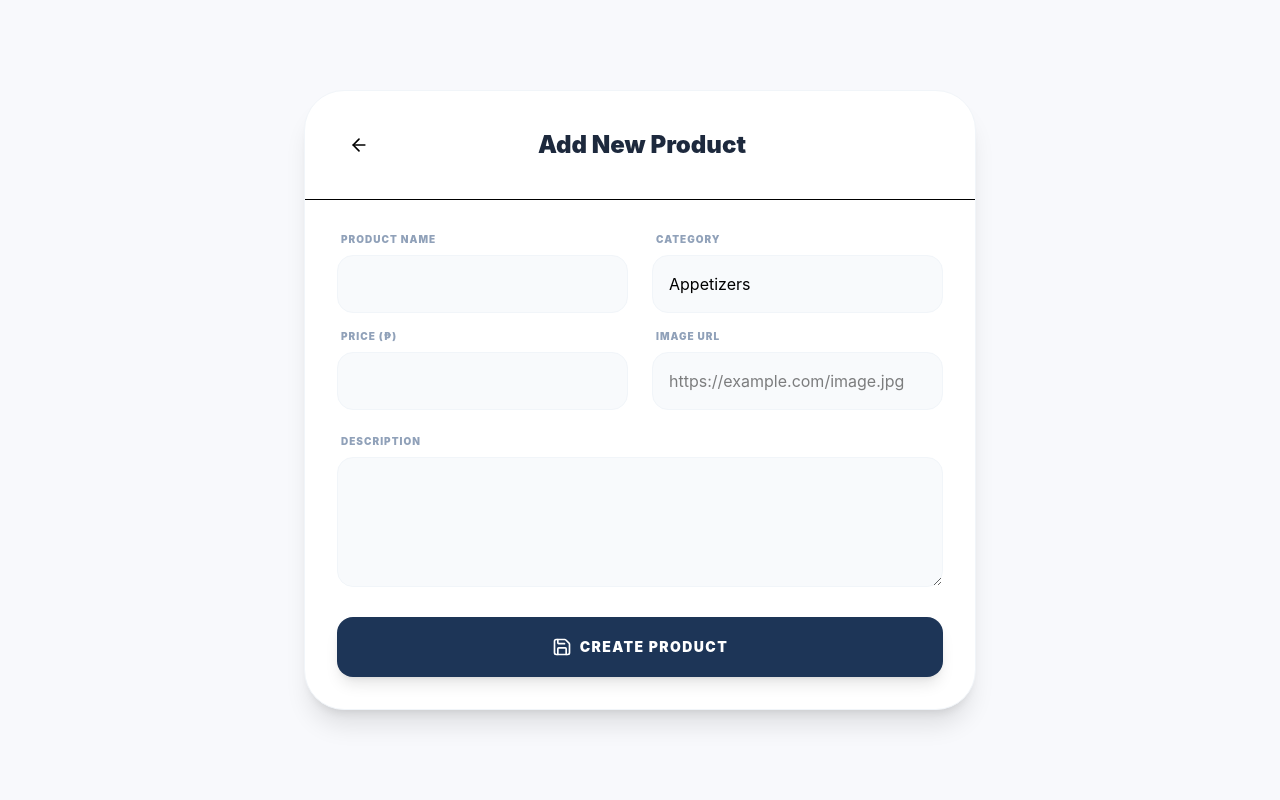
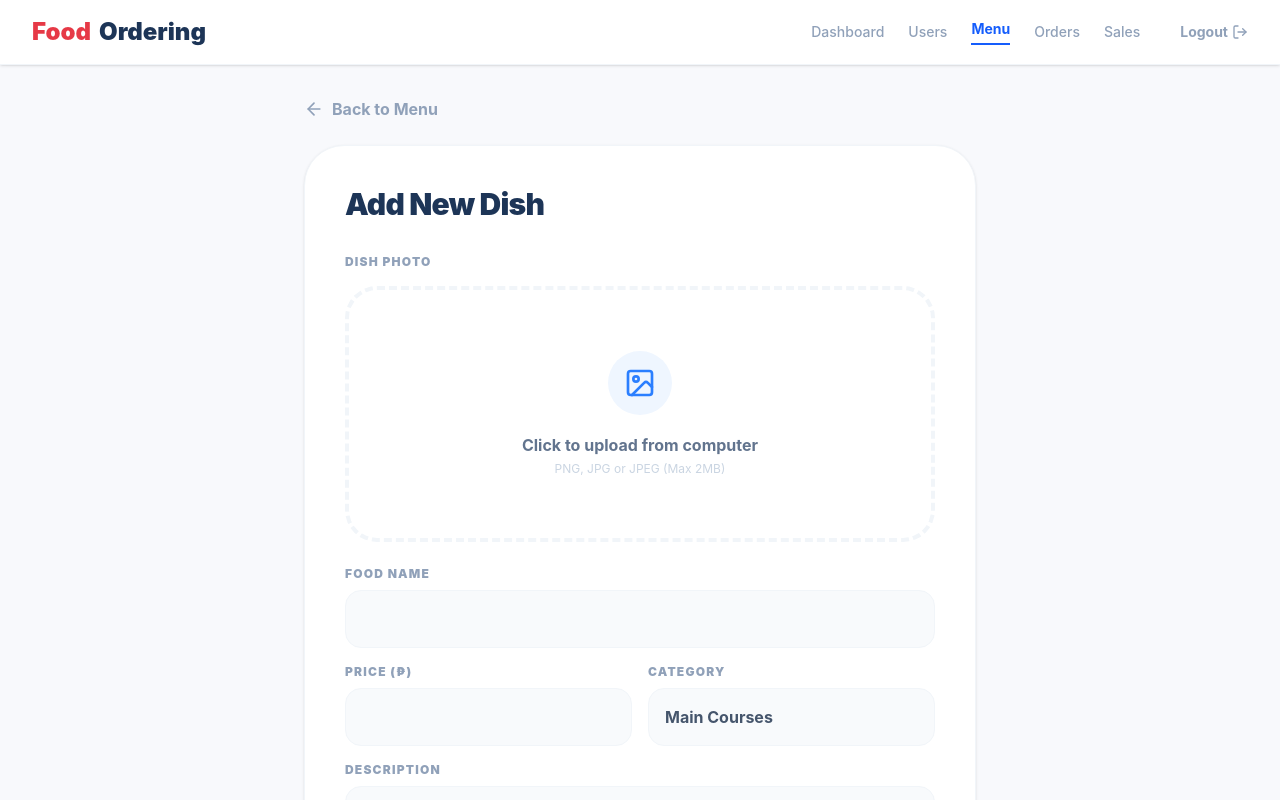
Before and after one commit to trishamaegapuz/food-ordering, a React (Vite) app in the folder client/: page /admin/menu/add in a window 1280 px wide. Shown: the top 800 px of the page. Built offline with nearby package versions, Linux system fonts and the light colour scheme; sample sign-in values are in the browser's storage.

Commit message:
added client

```diff
--- a/client/src/pages/AddEditProduct.jsx
+++ b/client/src/pages/AddEditProduct.jsx
@@ -1,99 +1,205 @@
-import React, { useState, useEffect } from 'react';
+import React, { useState, useEffect, useRef } from 'react';
 import { useNavigate, useParams } from 'react-router-dom';
 import axios from 'axios';
-import { ArrowLeft, Save, Loader2, Image as ImageIcon } from 'lucide-react';
-
-const API_URL = import.meta.env.VITE_API_URL || 'https://food-ordering-wq61.onrender.com';
+import {
+  Save, ArrowLeft, Image as ImageIcon,
+  Upload, LogOut
+} from 'lucide-react';
 
 const AddEditProduct = () => {
-  const { id } = useParams(); // Kung may ID, Edit mode tayo
+  const { id } = useParams();
   const navigate = useNavigate();
-  const [loading, setLoading] = useState(false);
+  const fileInputRef = useRef(null);
+  const isEdit = !!id;
+
   const [formData, setFormData] = useState({
     name: '',
     description: '',
     price: '',
-    category: 'Appetizers',
+    category: 'Main Courses',
     image_url: ''
   });
+  const [showLogoutModal, setShowLogoutModal] = useState(false);
+
+  // --- LOGOUT LOGIC ---
+  const handleLogoutClick = () => setShowLogoutModal(true);
+  const cancelLogout = () => setShowLogoutModal(false);
+  const confirmLogout = () => {
+    localStorage.removeItem('token');
+    localStorage.removeItem('user');
+    navigate('/login');
+    setShowLogoutModal(false);
+  };
 
   useEffect(() => {
-    if (id) fetchProduct();
-  }, [id]);
+    const token = localStorage.getItem('token');
+    if (!token) {
+      navigate('/login');
+      return;
+    }
 
-  const fetchProduct = async () => {
-    try {
-      const res = await axios.get(`${API_URL}/api/products`);
-      const product = res.data.find(p => p.id === parseInt(id));
-      if (product) setFormData(product);
-    } catch (err) {
-      console.error("Fetch error:", err);
+    if (isEdit) {
+      // Fetch products and find the specific one
+      axios.get(`https://food-ordering-wq61.onrender.com/api/products`)
+        .then(res => {
+          // Check if data is an array or object and find the item
+          const products = Array.isArray(res.data) ? res.data : [];
+          const item = products.find(p => p.id === parseInt(id));
+          if (item) {
+            setFormData({
+              name: item.name || '',
+              description: item.description || '',
+              price: item.price || '',
+              category: item.category || 'Main Courses',
+              image_url: item.image_url || ''
+            });
+          }
+        })
+        .catch(err => console.error("Error fetching product:", err));
+    }
+  }, [id, isEdit, navigate]);
+
+  const handleFileChange = (e) => {
+    const file = e.target.files[0];
+    if (file) {
+      // Basic check for file size (2MB limit)
+      if (file.size > 2 * 1024 * 1024) {
+        alert("File is too large! Please upload an image smaller than 2MB.");
+        return;
+      }
+      const reader = new FileReader();
+      reader.onloadend = () => {
+        setFormData({ ...formData, image_url: reader.result });
+      };
+      reader.readAsDataURL(file);
     }
   };
 
   const handleSubmit = async (e) => {
     e.preventDefault();
-    setLoading(true);
     const token = localStorage.getItem('token');
 
     try {
-      if (id) {
-        await axios.put(`${API_URL}/api/products/${id}`, formData, {
-          headers: { Authorization: `Bearer ${token}` }
-        });
+      const config = {
+        headers: {
+          'Authorization': `Bearer ${token}`,
+          'Content-Type': 'application/json'
+        }
+      };
+
+      // Prepare data for submission
+      const submissionData = {
+        ...formData,
+        price: parseFloat(formData.price) // Ensure price is a number
+      };
+
+      if (isEdit) {
+        await axios.put(`https://food-ordering-wq61.onrender.com/api/products/${id}`, submissionData, config);
+        alert("Dish updated successfully!");
       } else {
-        await axios.post(`${API_URL}/api/products`, formData, {
-          headers: { Authorization: `Bearer ${token}` }
-        });
+        await axios.post('https://food-ordering-wq61.onrender.com/api/products', submissionData, config);
+        alert("New dish added successfully!");
       }
       navigate('/admin/menu');
     } catch (err) {
-      alert("Error saving product");
-    } finally {
-      setLoading(false);
+      console.error("Save error:", err);
+      alert(err.response?.data?.error || "Error saving product. Check if the image is too large.");
     }
   };
 
   return (
-    <div className="min-h-screen bg-[#F8F9FC] p-8 flex justify-center items-center">
-      <div className="bg-white w-full max-w-2xl rounded-[2.5rem] shadow-xl border border-slate-100 overflow-hidden">
-        <div className="p-8 border-b flex items-center justify-between">
-          <button onClick={() => navigate('/admin/menu')} className="p-3 hover:bg-slate-50 rounded-2xl transition-all">
-            <ArrowLeft size={20} />
+    <div className="min-h-screen flex flex-col bg-[#F8F9FC] font-sans text-slate-600">
+
+      <div className="flex-grow">
+        {/* --- NAVIGATION BAR --- */}
+        <nav className="bg-white border-b border-slate-100 px-8 py-4 flex justify-between items-center sticky top-0 z-50 shadow-sm">
+          <div className="flex items-center gap-2 cursor-pointer" onClick={() => navigate('/admin-dashboard')}>
+            <span className="text-[#e63946] text-2xl font-black">Food</span>
+            <span className="text-[#1d3557] text-2xl font-black">Ordering</span>
+          </div>
+          <div className="flex items-center gap-6 text-sm font-medium">
+            <button onClick={() => navigate('/admin-dashboard')} className="text-slate-400 hover:text-blue-500 transition-colors">Dashboard</button>
+            <button onClick={() => navigate('/admin/users')} className="text-slate-400 hover:text-blue-500 transition-colors">Users</button>
+            <button onClick={() => navigate('/admin/menu')} className="text-blue-600 font-bold border-b-2 border-blue-600 pb-1">Menu</button>
+            <button onClick={() => navigate('/admin/orders')} className="text-slate-400 hover:text-blue-500 transition-colors">Orders</button>
+            <button onClick={() => navigate('/admin/sales')} className="text-slate-400 hover:text-blue-500 transition-colors">Sales</button>
+            <button
+              onClick={handleLogoutClick}
+              className="text-slate-400 hover:text-red-500 flex items-center gap-1 font-bold transition-colors ml-4"
+            >
+              Logout <LogOut size={16} />
             </button>
-          <h2 className="text-2xl font-black text-slate-800">{id ? 'Edit' : 'Add New'} Product</h2>
-          <div className="w-10"></div>
           </div>
+        </nav>
 
-        <form onSubmit={handleSubmit} className="p-8 space-y-6">
-          <div className="grid grid-cols-1 md:grid-cols-2 gap-6">
-            <div className="space-y-4">
-              <div>
-                <label className="text-[10px] font-black uppercase text-slate-400 tracking-widest ml-1 mb-2 block">Product Name</label>
-                <input
-                  className="w-full p-4 bg-slate-50 border border-slate-100 rounded-2xl outline-none focus:ring-2 focus:ring-blue-500 focus:bg-white transition-all"
-                  value={formData.name}
-                  onChange={(e) => setFormData({...formData, name: e.target.value})}
-                  required
-                />
+        {/* --- MAIN CONTENT --- */}
+        <main className="p-8">
+          <div className="max-w-2xl mx-auto mb-10">
+            <button
+              onClick={() => navigate('/admin/menu')}
+              className="flex items-center gap-2 text-slate-400 hover:text-slate-600 mb-6 font-bold transition-colors group"
+            >
+              <ArrowLeft size={20} className="group-hover:-translate-x-1 transition-transform" /> Back to Menu
+            </button>
+
+            <div className="bg-white rounded-[2.5rem] p-10 shadow-sm border border-slate-100">
+              <h2 className="text-3xl font-black text-[#1d3557] mb-8 tracking-tight">
+                {isEdit ? 'Edit Dish' : 'Add New Dish'}
+              </h2>
+
+              <form onSubmit={handleSubmit} className="space-y-6">
+                <div className="flex flex-col items-center justify-center">
+                  <label className="block text-xs font-black uppercase tracking-widest text-slate-400 mb-4 w-full text-left">
+                    Dish Photo
+                  </label>
+                  <div
+                    onClick={() => fileInputRef.current.click()}
+                    className="w-full h-64 border-4 border-dashed border-slate-100 rounded-[2rem] flex flex-col items-center justify-center cursor-pointer hover:bg-slate-50 hover:border-blue-200 transition-all overflow-hidden relative group"
+                  >
+                    {formData.image_url ? (
+                      <>
+                        <img src={formData.image_url} alt="Preview" className="w-full h-full object-cover" />
+                        <div className="absolute inset-0 bg-black/40 flex items-center justify-center opacity-0 group-hover:opacity-100 transition-opacity">
+                          <p className="text-white font-bold flex items-center gap-2"><Upload size={20}/> Change Photo</p>
                         </div>
-              <div>
-                <label className="text-[10px] font-black uppercase text-slate-400 tracking-widest ml-1 mb-2 block">Price (₱)</label>
-                <input
-                  type="number"
-                  className="w-full p-4 bg-slate-50 border border-slate-100 rounded-2xl outline-none focus:ring-2 focus:ring-blue-500 focus:bg-white transition-all"
-                  value={formData.price}
-                  onChange={(e) => setFormData({...formData, price: e.target.value})}
-                  required
-                />
+                      </>
+                    ) : (
+                      <div className="text-center p-6">
+                        <div className="bg-blue-50 text-blue-500 p-4 rounded-full inline-block mb-3">
+                          <ImageIcon size={32} />
                         </div>
+                        <p className="text-slate-500 font-bold">Click to upload from computer</p>
+                        <p className="text-slate-300 text-xs mt-1">PNG, JPG or JPEG (Max 2MB)</p>
+                      </div>
+                    )}
+                  </div>
+                  <input type="file" ref={fileInputRef} onChange={handleFileChange} className="hidden" accept="image/*" />
                 </div>
 
                 <div className="space-y-4">
                   <div>
-                <label className="text-[10px] font-black uppercase text-slate-400 tracking-widest ml-1 mb-2 block">Category</label>
+                    <label className="block text-xs font-black uppercase tracking-widest text-slate-400 mb-2">Food Name</label>
+                    <input
+                      type="text" required
+                      className="w-full p-4 bg-slate-50 border border-slate-100 rounded-2xl outline-none focus:ring-2 focus:ring-blue-500 font-bold"
+                      value={formData.name}
+                      onChange={(e) => setFormData({...formData, name: e.target.value})}
+                    />
+                  </div>
+                  <div className="grid grid-cols-2 gap-4">
+                    <div>
+                      <label className="block text-xs font-black uppercase tracking-widest text-slate-400 mb-2">Price (₱)</label>
+                      <input
+                        type="number" required
+                        className="w-full p-4 bg-slate-50 border border-slate-100 rounded-2xl outline-none focus:ring-2 focus:ring-blue-500 font-bold"
+                        value={formData.price}
+                        onChange={(e) => setFormData({...formData, price: e.target.value})}
+                      />
+                    </div>
+                    <div>
+                      <label className="block text-xs font-black uppercase tracking-widest text-slate-400 mb-2">Category</label>
                       <select
-                  className="w-full p-4 bg-slate-50 border border-slate-100 rounded-2xl outline-none focus:ring-2 focus:ring-blue-500 appearance-none"
+                        className="w-full p-4 bg-slate-50 border border-slate-100 rounded-2xl outline-none focus:ring-2 focus:ring-blue-500 font-bold appearance-none cursor-pointer"
                         value={formData.category}
                         onChange={(e) => setFormData({...formData, category: e.target.value})}
                       >
@@ -103,38 +209,49 @@ const AddEditProduct = () => {
                         <option>Beverages</option>
                       </select>
                     </div>
+                  </div>
                   <div>
-                <label className="text-[10px] font-black uppercase text-slate-400 tracking-widest ml-1 mb-2 block">Image URL</label>
-                <input
-                  className="w-full p-4 bg-slate-50 border border-slate-100 rounded-2xl outline-none focus:ring-2 focus:ring-blue-500 focus:bg-white transition-all"
-                  placeholder="https://example.com/image.jpg"
-                  value={formData.image_url}
-                  onChange={(e) => setFormData({...formData, image_url: e.target.value})}
-                />
+                    <label className="block text-xs font-black uppercase tracking-widest text-slate-400 mb-2">Description</label>
+                    <textarea
+                      rows="3"
+                      className="w-full p-4 bg-slate-50 border border-slate-100 rounded-2xl outline-none focus:ring-2 focus:ring-blue-500 font-medium"
+                      value={formData.description}
+                      onChange={(e) => setFormData({...formData, description: e.target.value})}
+                      placeholder="Tell something about this dish..."
+                    ></textarea>
+                  </div>
+                </div>
+
+                <button type="submit" className="w-full py-4 bg-[#1d3557] text-white rounded-2xl font-black flex items-center justify-center gap-2 shadow-lg hover:bg-[#2a4a75] hover:scale-[1.01] transition-all active:scale-95">
+                  <Save size={20} /> {isEdit ? 'Update Dish' : 'Add Dish'}
+                </button>
+              </form>
+            </div>
+          </div>
+        </main>
+      </div>
+
+      {/* --- FOOTER --- */}
+      <footer className="bg-[#1d3557] text-white py-6 text-center w-full">
+        <p className="text-[10px] font-black uppercase tracking-[0.2em] opacity-80">© 2026 Food Ordering. All rights reserved.</p>
+      </footer>
+
+      {/* --- LOGOUT MODAL --- */}
+      {showLogoutModal && (
+        <div className="fixed inset-0 bg-slate-900/60 backdrop-blur-sm z-[100] flex items-center justify-center p-4">
+          <div className="bg-white rounded-[2.5rem] w-full max-w-sm p-10 text-center shadow-2xl">
+            <div className="p-5 bg-red-50 rounded-3xl inline-block mb-6">
+              <LogOut size={48} className="text-red-500" />
+            </div>
+            <h3 className="text-2xl font-black text-slate-800 mb-2 tracking-tight">Confirm Logout?</h3>
+            <p className="text-slate-400 font-medium mb-8">Are you sure you want to end your current session?</p>
+            <div className="flex gap-4">
+              <button onClick={cancelLogout} className="flex-1 py-4 font-black text-slate-400 uppercase tracking-widest text-[10px]">Back</button>
+              <button onClick={confirmLogout} className="flex-1 py-4 bg-red-500 text-white rounded-2xl font-black uppercase tracking-widest text-[10px] shadow-lg shadow-red-200">Logout</button>
             </div>
           </div>
         </div>
-
-          <div>
-            <label className="text-[10px] font-black uppercase text-slate-400 tracking-widest ml-1 mb-2 block">Description</label>
-            <textarea
-              rows="4"
-              className="w-full p-4 bg-slate-50 border border-slate-100 rounded-2xl outline-none focus:ring-2 focus:ring-blue-500 focus:bg-white transition-all"
-              value={formData.description}
-              onChange={(e) => setFormData({...formData, description: e.target.value})}
-            />
-          </div>
-
-          <button
-            type="submit"
-            disabled={loading}
-            className="w-full py-5 bg-[#1d3557] text-white rounded-2xl font-black uppercase tracking-widest text-sm shadow-lg hover:bg-blue-900 transition-all flex items-center justify-center gap-2"
-          >
-            {loading ? <Loader2 className="animate-spin" size={20} /> : <Save size={20} />}
-            {id ? 'Update' : 'Create'} Product
-          </button>
-        </form>
-      </div>
+      )}
     </div>
   );
 };
```
Lines whose indentation alone changed are shown as unchanged.
